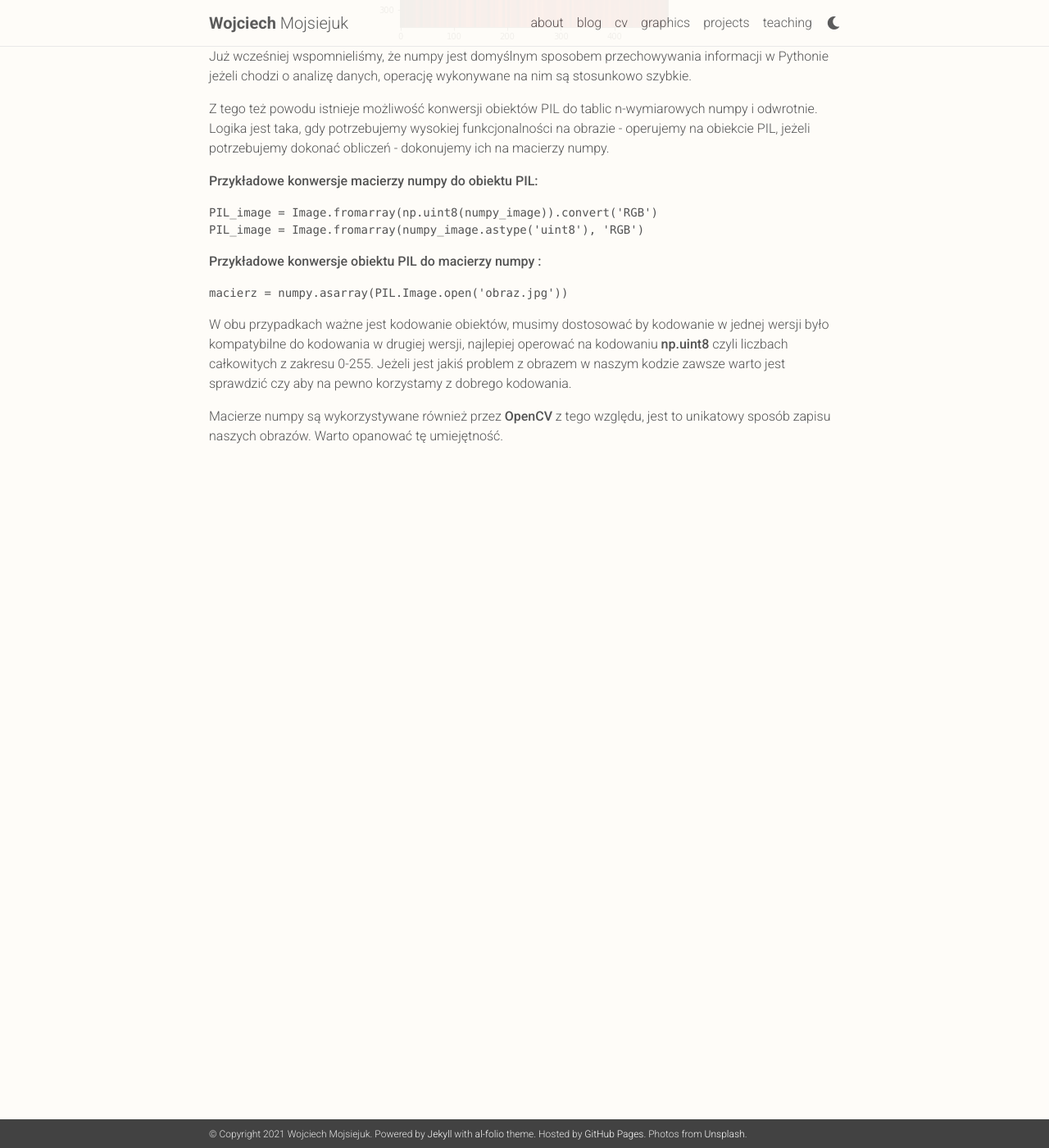
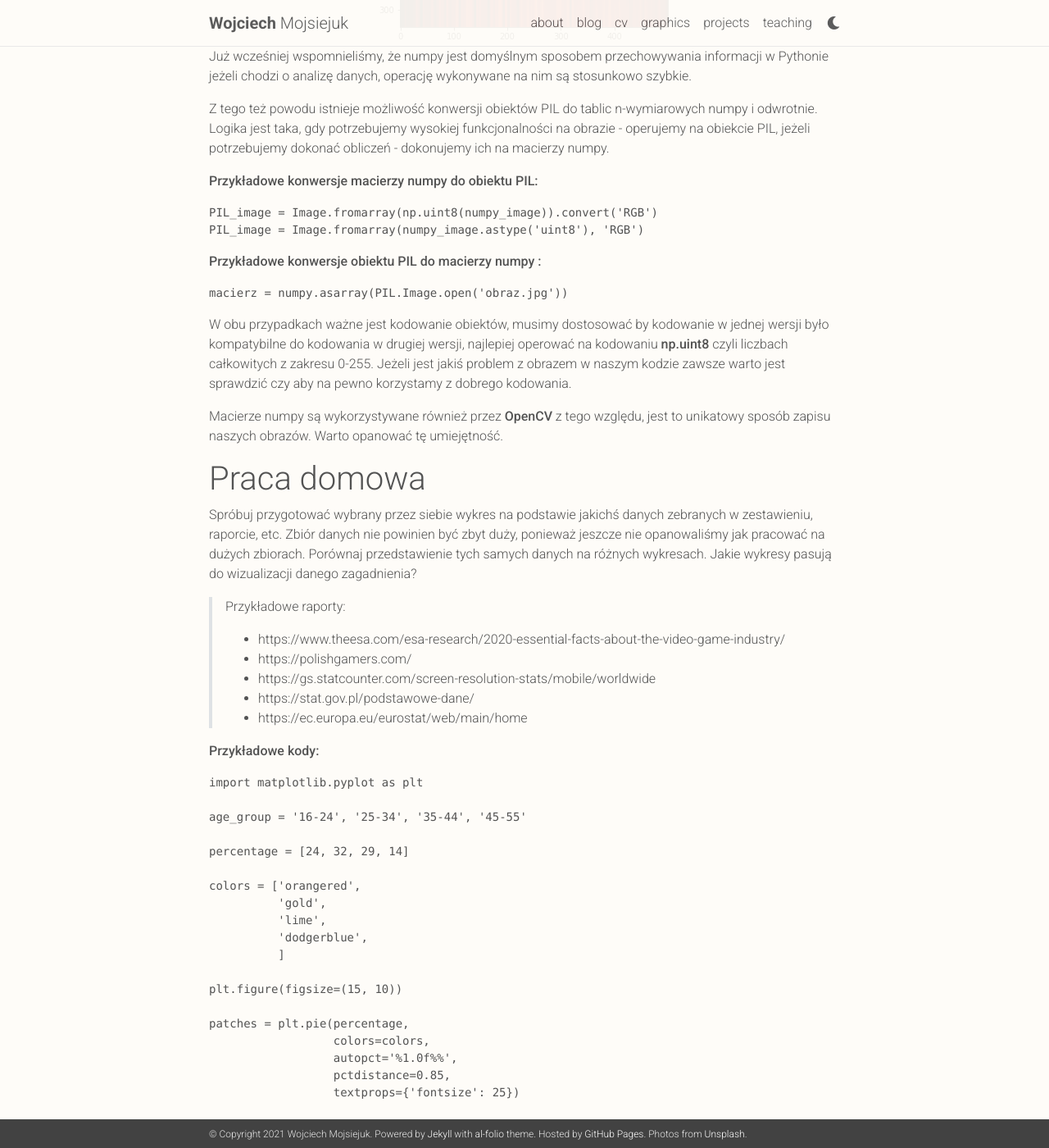
Before and after one commit to WojciechMojsiejuk/WojciechMojsiejuk.github.io, a Jekyll site: the page built from _teachings/introduction_to_data_analysis_3.md, in a window 1280 px wide and 1400 px high, scrolled down 35840 px. Shown: the whole window at 82% size. Built offline with Jekyll 4.4.1, drawn with Linux system fonts in a browser that asks for light colours; nearby versions of some CDN libraries; a style sheet for code colours, icons or effects is not loaded; some of the changed text lies outside the part shown.

Commit message:
add homework

````diff
--- a/_teachings/introduction_to_data_analysis_3.md
+++ b/_teachings/introduction_to_data_analysis_3.md
@@ -1500,3 +1500,130 @@ macierz = numpy.asarray(PIL.Image.open('obraz.jpg'))
 W obu przypadkach ważne jest kodowanie obiektów, musimy dostosować by kodowanie w jednej wersji było kompatybilne do kodowania w drugiej wersji, najlepiej operować na kodowaniu **np.uint8** czyli liczbach całkowitych z zakresu 0-255. Jeżeli jest jakiś problem z obrazem w naszym kodzie zawsze warto jest sprawdzić czy aby na pewno korzystamy z dobrego kodowania.
 
 Macierze numpy są wykorzystywane również przez **OpenCV** z tego względu, jest to unikatowy sposób zapisu naszych obrazów. Warto opanować tę umiejętność.
+
+
+# Praca domowa
+
+Spróbuj przygotować wybrany przez siebie wykres na podstawie jakichś danych zebranych w zestawieniu, raporcie, etc. Zbiór danych nie powinien być zbyt duży, ponieważ jeszcze nie opanowaliśmy jak pracować na dużych zbiorach. Porównaj przedstawienie tych samych danych na różnych wykresach. Jakie wykresy pasują do wizualizacji danego zagadnienia?
+
+> Przykładowe raporty:
+  * https://www.theesa.com/esa-research/2020-essential-facts-about-the-video-game-industry/
+  * https://polishgamers.com/
+  * https://gs.statcounter.com/screen-resolution-stats/mobile/worldwide
+  * https://stat.gov.pl/podstawowe-dane/
+  * https://ec.europa.eu/eurostat/web/main/home
+
+**Przykładowe kody:**
+
+```python
+import matplotlib.pyplot as plt
+
+age_group = '16-24', '25-34', '35-44', '45-55'
+
+percentage = [24, 32, 29, 14]
+
+colors = ['orangered',
+          'gold',
+          'lime',
+          'dodgerblue',
+          ]
+
+plt.figure(figsize=(15, 10))
+
+patches = plt.pie(percentage,
+                  colors=colors,
+                  autopct='%1.0f%%',
+                  pctdistance=0.85,
+                  textprops={'fontsize': 25})
+
+plt.legend(age_group, bbox_to_anchor=(1, 1),
+           fontsize=18)
+plt.tight_layout()
+# plt.title("Procentowy udział")
+
+# dodaj koło na środku
+my_circle = plt.Circle((0, 0), 0.7, color='white')
+p = plt.gcf()
+p.gca().add_artist(my_circle)
+
+plt.show()
+```
+
+<div class="row">
+    <div class="col-sm-6 mt-3 mt-md-0 mx-auto">
+        <img class="img-fluid" src="{{ '/assets/img/teachings/intro_to_d_a/materials/homework1.png' | relative_url }}"/>
+    </div>
+</div>
+
+```python
+
+import matplotlib.pyplot as plt
+
+age_group = '<18', '18-34', '35-54', '55-64', '>64'
+
+percentage = [21, 38, 26, 9, 6]
+
+colors = ['orangered',
+          'gold',
+          'lime',
+          'dodgerblue',
+          'darkorchid'
+          ]
+
+plt.figure(figsize=(15, 10))
+
+patches = plt.pie(percentage,
+                  colors=colors,
+                  autopct='%1.1f%%',
+                  pctdistance=0.85,
+                  textprops={'fontsize': 25})
+
+plt.legend(age_group, bbox_to_anchor=(1, 1),
+           fontsize=18)
+plt.tight_layout()
+# plt.title("Procentowy udział")
+
+# dodaj koło na środku
+my_circle = plt.Circle((0, 0), 0.7, color='white')
+p = plt.gcf()
+p.gca().add_artist(my_circle)
+
+plt.show()
+
+```
+
+<div class="row">
+    <div class="col-sm-6 mt-3 mt-md-0 mx-auto">
+        <img class="img-fluid" src="{{ '/assets/img/teachings/intro_to_d_a/materials/homework2.png' | relative_url }}"/>
+    </div>
+</div>
+
+```python
+import matplotlib.pyplot as plt
+
+smartphone = [89, 95, 87, 93]
+pc = [64, 76, 86, 88]
+web = [59, 68, 82, 82]
+console = [52, 65, 78, 67]
+social = [57, 48, 78, 83]
+
+
+plt.plot(smartphone, "co:", alpha=0.6, label="Urządzenia mobilne")
+plt.plot(pc, "mv--", alpha=0.6, label="Komputery")
+plt.plot(web, "bs-.", alpha=0.6, label="Przeglądarki internetowe")
+plt.plot(console, "gp:", alpha=0.6, label="Konsole")
+plt.plot(social, "rH--", alpha=0.6, label="Platformy społecznościowe")
+plt.legend()
+plt.xlabel("Przedział wiekowy")
+plt.ylim(0,100)
+plt.xticks(ticks=[0, 1, 2, 3], labels=["do 7 roku życia", "8-10 lat", "11-14 lat", "15-18 lat"])
+plt.ylabel("Udział graczy korzystających z danej platformy")
+plt.yticks(ticks=[0,20,40,60,80,100], labels=["0%","20%","40%","60%","80%","100%"])
+plt.show()
+```
+
+<div class="row">
+    <div class="col-sm-6 mt-3 mt-md-0 mx-auto">
+        <img class="img-fluid" src="{{ '/assets/img/teachings/intro_to_d_a/materials/homework3.png' | relative_url }}"/>
+    </div>
+</div>
````
Also changed, not shown: _teachings/introduction_to_data_analysis_4.md (added, +44 -0 lines), assets/img/teachings/intro_to_d_a/materials/homework1.png (added), assets/img/teachings/intro_to_d_a/materials/homework2.png (added), assets/img/teachings/intro_to_d_a/materials/homework3.png (added).
